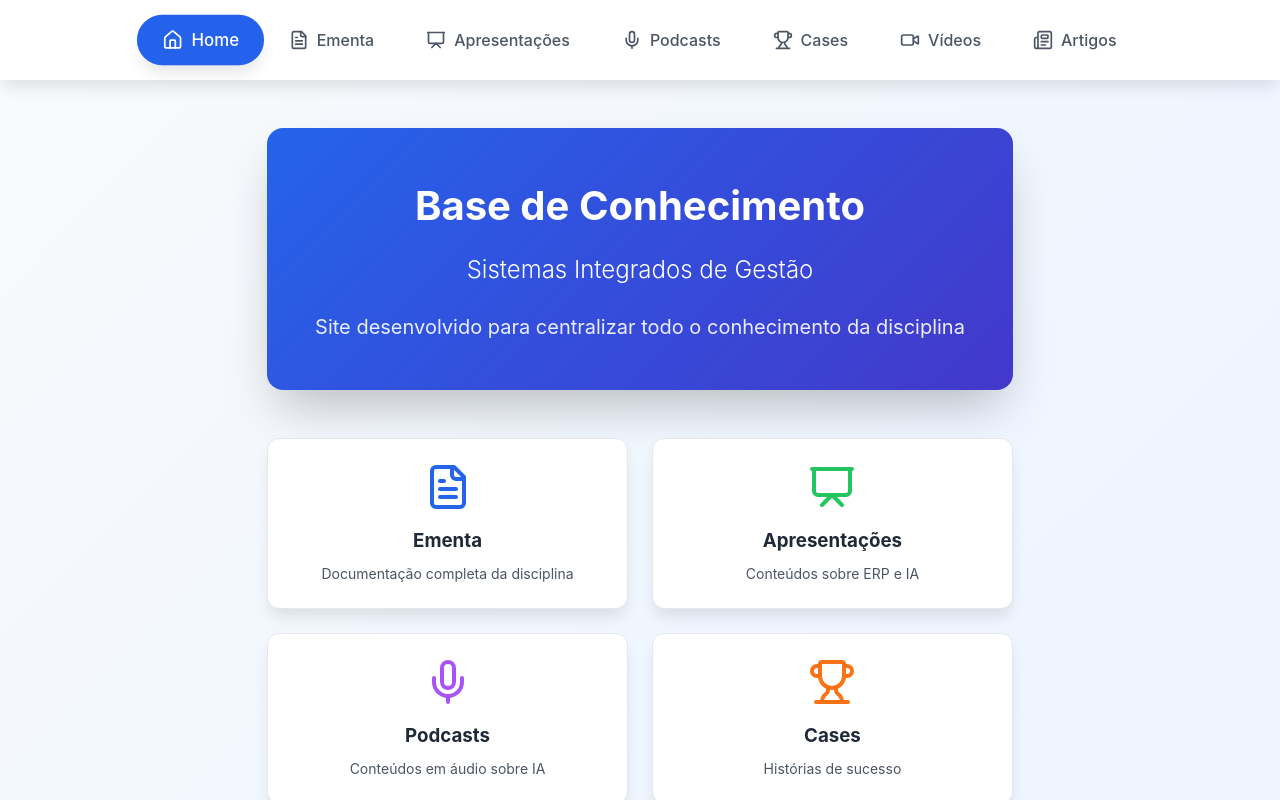
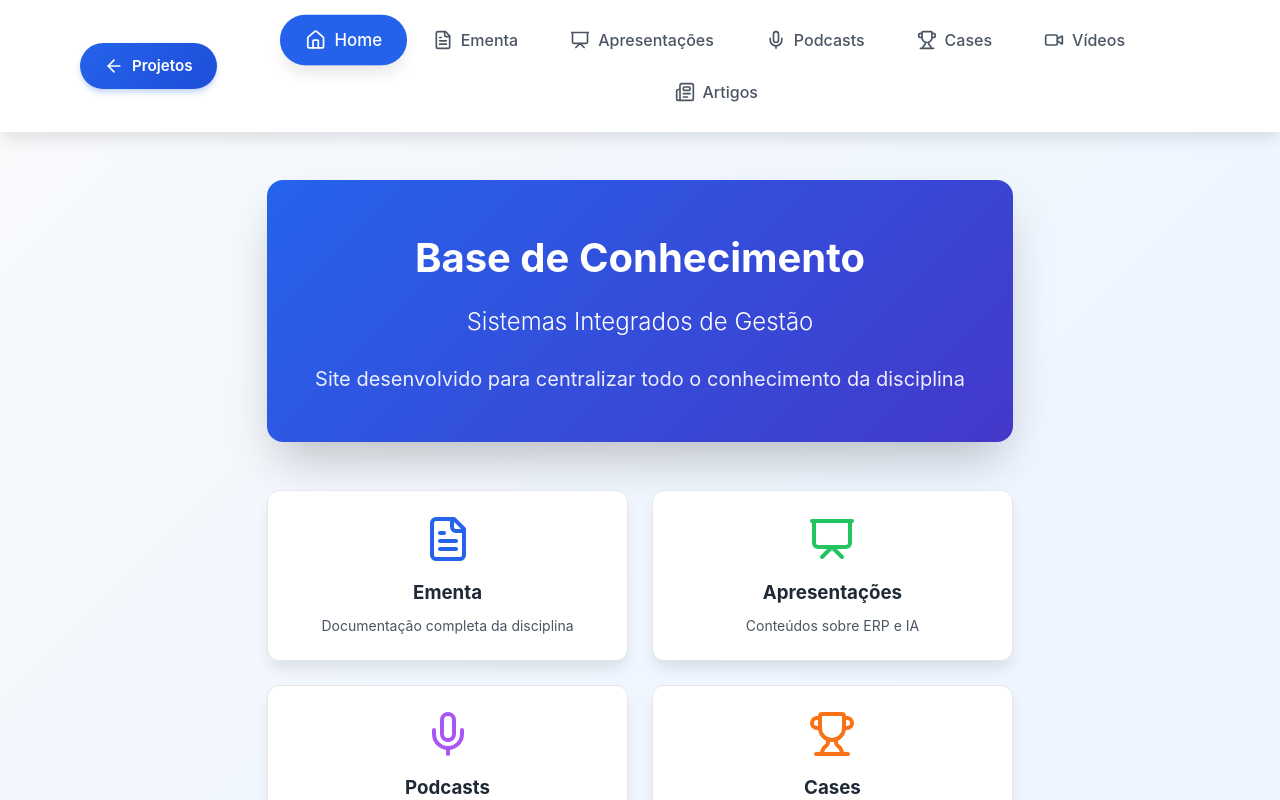
Before and after one commit to Fooyer/erp-site, a React (Vite) app: page / in a window 1280 px wide. Shown: the top 800 px of the page. Built offline with nearby package versions, Linux system fonts and the light colour scheme.

Commit message:
botão para voltar

```diff
--- a/src/components/Layout/index.jsx
+++ b/src/components/Layout/index.jsx
@@ -10,6 +10,7 @@ import {
   X,
   Video,
   Newspaper,
+  ArrowLeft,
 } from "lucide-react";
 import styles from "./layout.module.css";
 
@@ -49,6 +50,17 @@ const Layout = ({ children }) => {
       {/* Navigation */}
       <nav className={styles.nav}>
         <div className={styles.navContainer}>
+          {/* Back Button - Always visible */}
+          <div className={styles.backButtonContainer}>
+            <Link
+              to="https://udesc-ceplan.com.br/"
+              className={styles.backButton}
+            >
+              <ArrowLeft style={{ width: "1.25rem", height: "1.25rem" }} />
+              <span>Projetos</span>
+            </Link>
+          </div>
+
           {isMobile ? (
             // Mobile Navigation
             <div className={styles.mobileNav}>
--- a/src/components/Layout/layout.module.css
+++ b/src/components/Layout/layout.module.css
@@ -282,3 +282,57 @@
     padding: 0.375rem 0.75rem;
   }
 }
+
+/* Navigation Styles */
+.nav {
+  background-color: white;
+  box-shadow: 0 10px 15px -3px rgba(0, 0, 0, 0.1);
+  position: sticky;
+  top: 0;
+  z-index: 50;
+}
+
+.navContainer {
+  max-width: 72rem;
+  margin: 0 auto;
+  padding: 0 1rem;
+  display: flex;
+  justify-content: space-between;
+  align-items: center;
+  gap: 1rem;
+}
+
+.backButtonContainer {
+  flex-shrink: 0;
+}
+
+.backButton {
+  display: flex;
+  align-items: center;
+  gap: 0.5rem;
+  padding: 0.75rem 1.5rem;
+  background: linear-gradient(
+    135deg,
+    rgb(37, 99, 235) 0%,
+    rgb(29, 78, 216) 100%
+  );
+  color: white;
+  border: none;
+  border-radius: 9999px;
+  font-weight: 600;
+  cursor: pointer;
+  text-decoration: none;
+  transition: all 0.3s ease;
+  box-shadow: 0 4px 6px -1px rgba(37, 99, 235, 0.3);
+  font-size: 0.95rem;
+}
+
+.backButton:hover {
+  transform: translateY(-2px);
+  box-shadow: 0 10px 15px -3px rgba(37, 99, 235, 0.4);
+  background: linear-gradient(
+    135deg,
+    rgb(29, 78, 216) 0%,
+    rgb(30, 64, 175) 100%
+  );
+}
```
